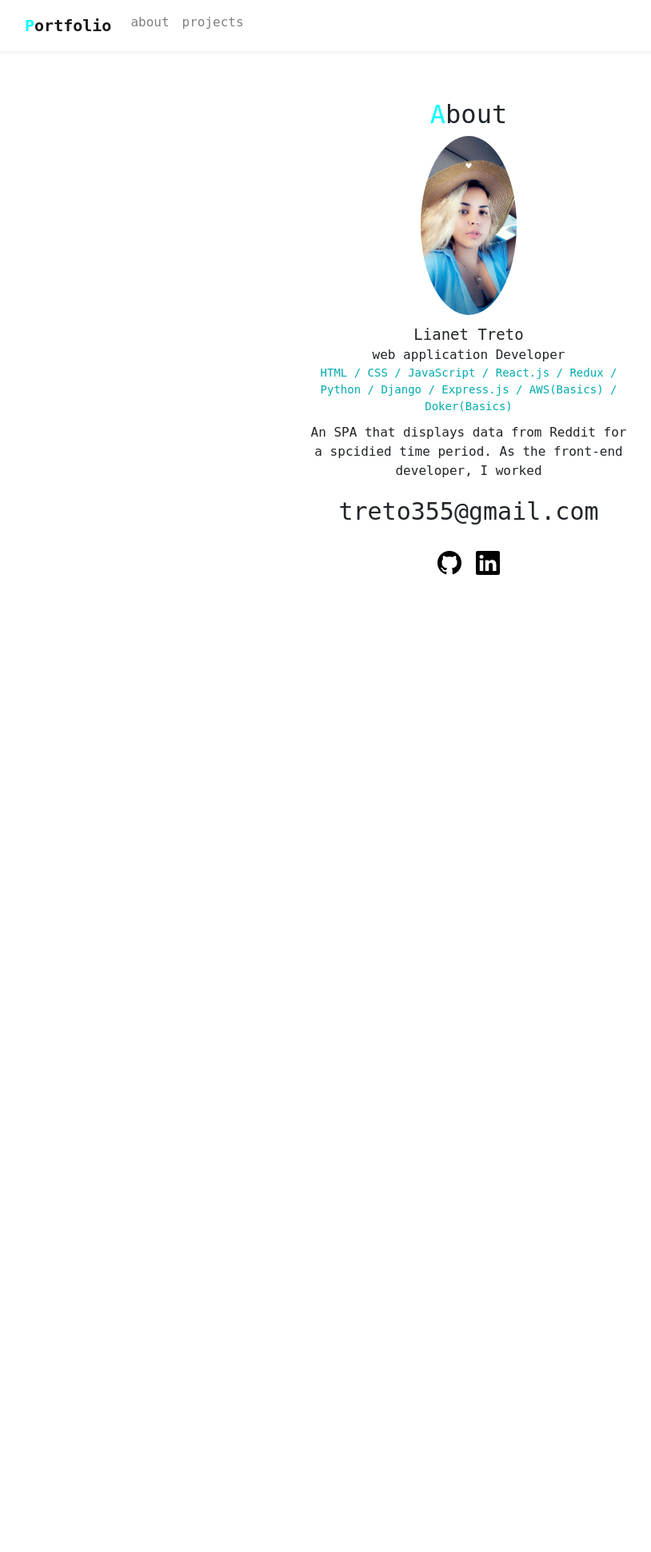
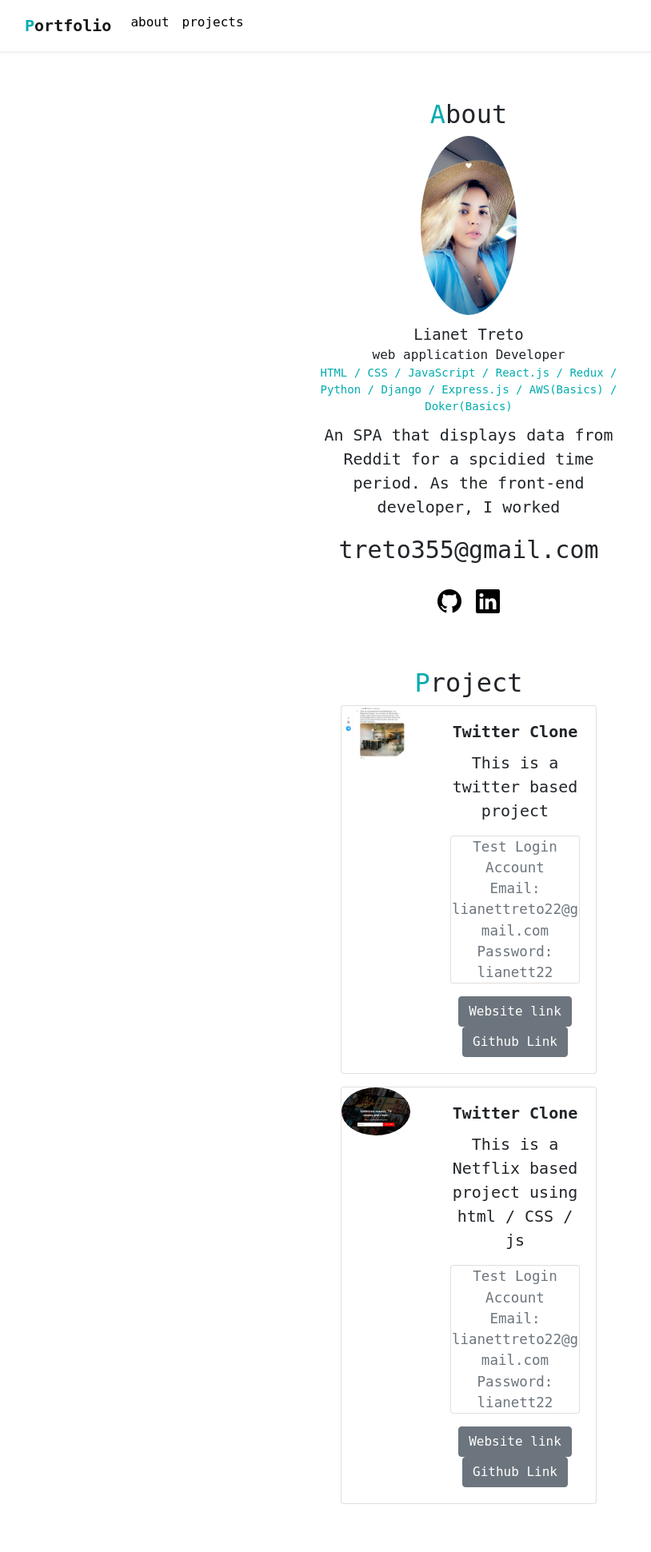
Before and after one commit to Liatt22/Portfolio1, a PHP site: page / in a window 1280 px wide. Shown: the whole page at 80% size, without its empty margins (54-868 px from the left). Before the commit the page ends 719 px from the top, so only its background shows below. Run offline with PHP 8.4, Linux system fonts and the light colour scheme; some libraries are stand-ins or nearby versions.

Commit message:
Created the project section, designing template completed

```diff
--- a/index.html
+++ b/index.html
@@ -55,5 +55,48 @@
             <a href="https://github.com/Liatt22"><i class="bi bi-github"></i></a>
             <a href="https://www.linkedin.com/in/lianet-treto-84b67523b/"><i class="bi bi-linkedin ms-3"></i></a>
         </div>
+
+
+        <div id="project">
+            <h2><span class="font-primary">P</span>roject</h2>
+
+            <div class="card mb-3">
+                <div class="row">
+                    <div class="col-md-4">
+                        <img src="img/project-twitter.png" alt="Twitter Project">
+                    </div>
+                    <div class="col-md-8">
+                        <div class="card-body">
+                            <h5 class="card-title">Twitter Clone</h5>
+                            <p class="card-text"> This is a twitter based project</p>
+                            <p class="card text"><small class="text-muted">
+                                Test Login Account <br>
+                                Email: lianettreto22@gmail.com <br>
+                                Password: lianett22
+                            </small></p>
+                            <a href="#" target="_blank" class="btn btn-secondary">Website link</a>
+                            <a href="#" target="_blank" class="btn btn-secondary">Github Link</a>
+                        </div>
+                    </div>
+                </div>
+            </div>
+
+            <div class="card mb-3">
+                <div class="row">
+                    <div class="col-md-4">
+                        <img src="img/project-netflix.png" alt="Netflix Project">
+                    </div>
+                    <div class="col-md-8">
+                        <div class="card-body">
+                            <h5 class="card-title">Twitter Clone</h5>
+                            <p class="card-text"> This is a Netflix based project using html / CSS / js</p>
+                            <p class="card text"><small class="text-muted">
+                                    Test Login Account <br>
+                                    Email: lianettreto22@gmail.com <br>
+                                    Password: lianett22
+                                </small></p>
+                            <a href="#" target="_blank" class="btn btn-secondary">Website link</a>
+                            <a href="#" target="_blank" class="btn btn-secondary">Github Link</a>
+                        </div>
 </body>
 </html>
--- a/style.css
+++ b/style.css
@@ -8,15 +8,28 @@ body{
     font-family: "monospace", sans-serif;
 }
 
-.font-primary{
-    color:aqua
+.font-primary {
+    color: #00abae;
 }
 
-.title-icon{
+.title-icon {
     font-size: 20px;
     font-weight: bold;
 }
 
+p {
+    font-size: 20px;
+}
+
+h2 y {
+    font-weight: bold;
+    font-size: 23px;
+    margin-bottom: 20px;
+}
+
+a.font-black {
+    color: #000 !important;
+}
 /*****************
 
 About
@@ -66,3 +79,27 @@ About
 #about .icons a {
     color: rgb(0, 0, 0);
 }
+
+
+/**********************
+
+PROJECT
+
+**********************/
+
+#project {
+    margin: 60px auto;
+    width: 80%
+}
+
+#project h2 {
+    text-align: center;
+}
+
+#project .card img {
+    width: 100%;
+}
+
+#project .card-title {
+    font-weight: bold;
+}
```
